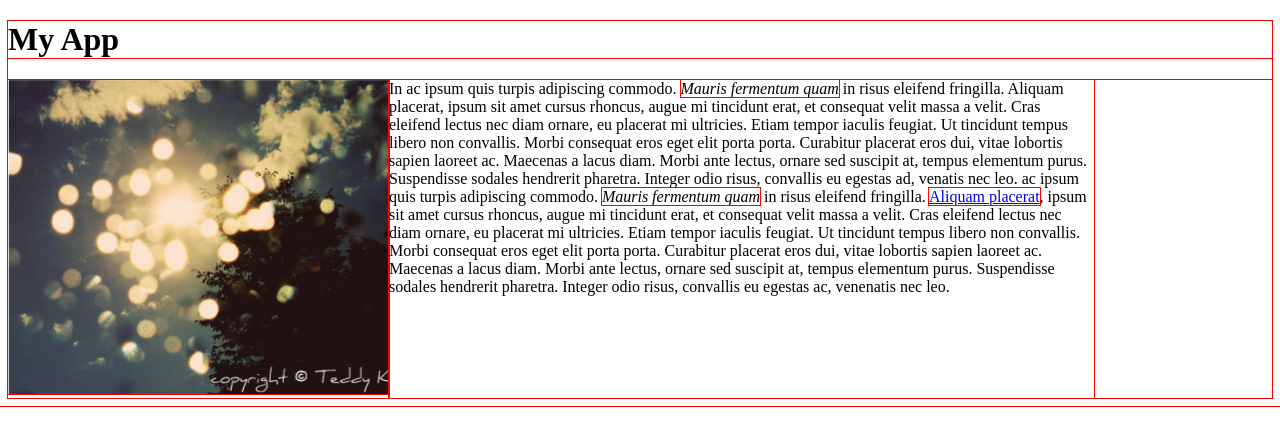
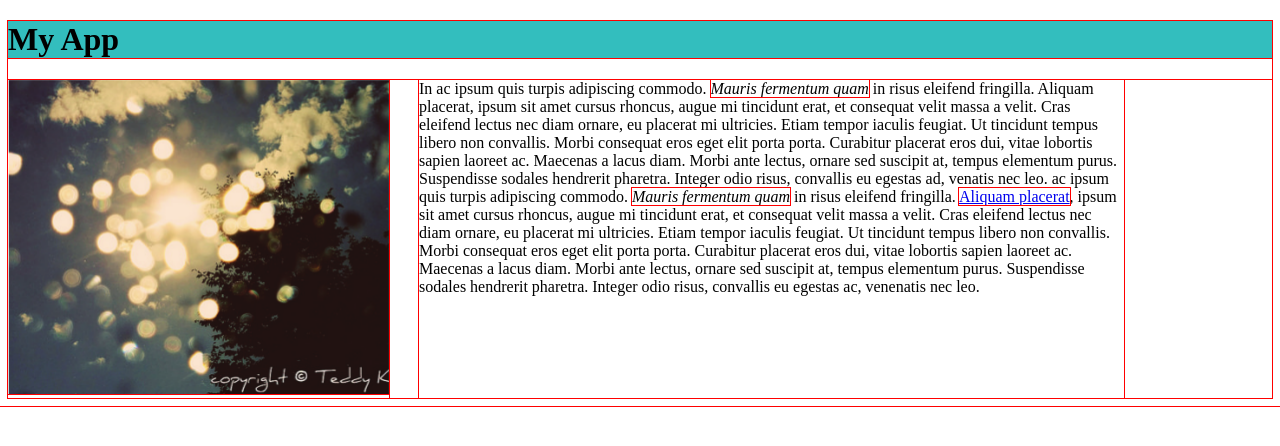
Before and after one commit to wallnutmonkeys/intro_to_html_and_css, a plain HTML site: page portfolio/index.html in a window 1280 px wide. Drawn offline with Linux system fonts and the light colour scheme.

Commit message:
add background color to title class and right margin to screenshot class

```diff
--- a/portfolio/styles.css
+++ b/portfolio/styles.css
@@ -1,3 +1,7 @@
+.title {
+    background-color: #33BEBE;
+}
+
 
 .app {
     display: -webkit-flex;
@@ -6,6 +10,7 @@
 
 .screenshot {
     max-width: 460px;
+    margin-right: 30px;
 }
 
 .description {
```
